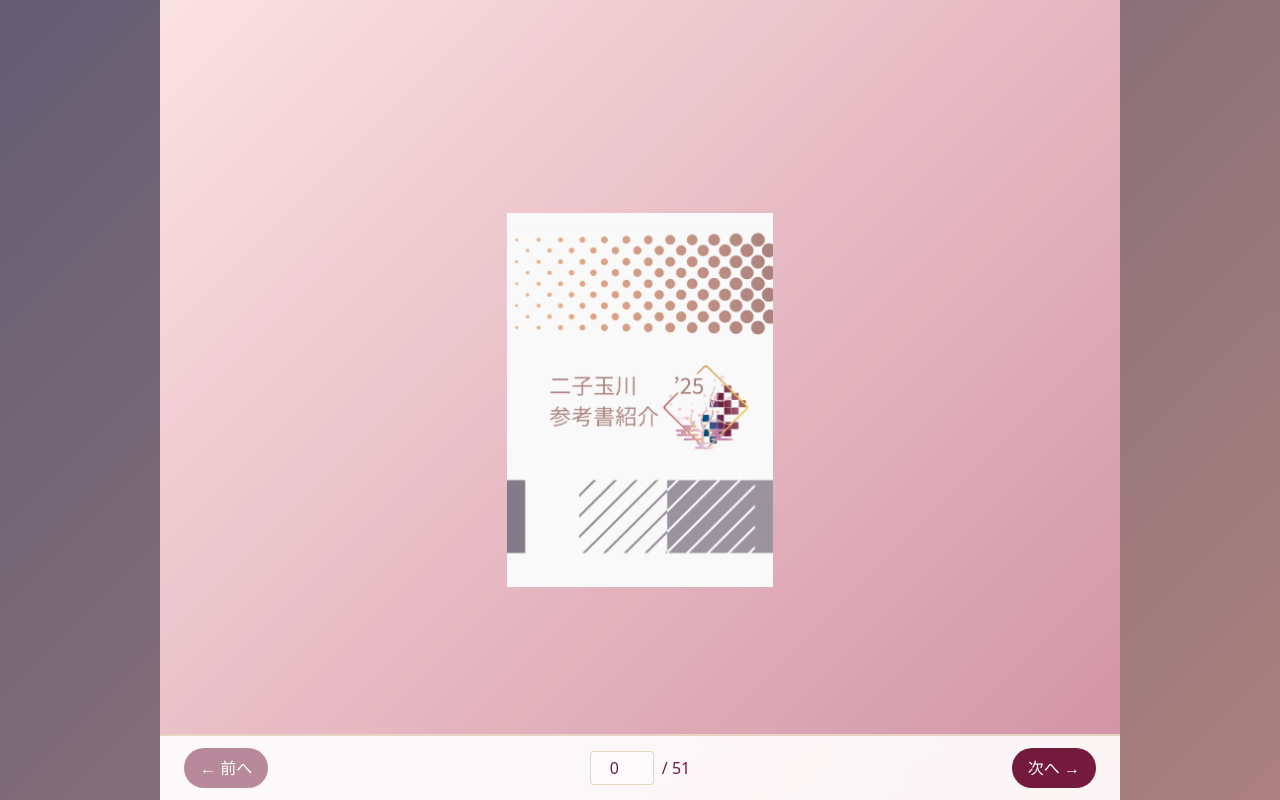
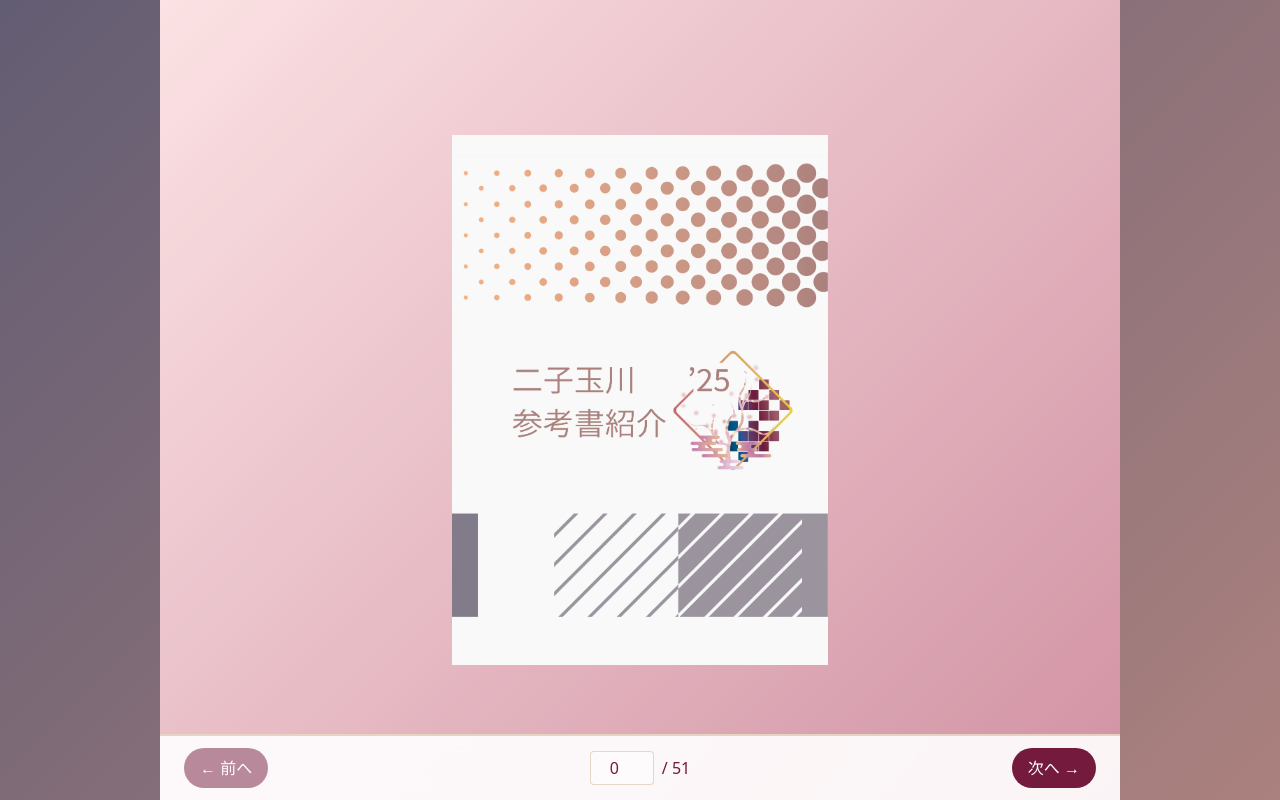
Before and after one commit to mon226/textBook, a Next.js app: page /pdf-viewer in a window 1280 px wide. Shown: the top 800 px of the page. Built offline with nearby package versions, Linux system fonts and the light colour scheme.

Commit message:
単開きページのmaxWidthを45%に統一

```diff
--- a/app/pdf-viewer/page.tsx
+++ b/app/pdf-viewer/page.tsx
@@ -184,10 +184,7 @@ export default function PDFViewerPage() {
                         key={pageNum}
                         className="relative h-full flex-1 select-none"
                         style={{
-                          maxWidth: displayPages.length === 1 ? '31.8%' : '45%',
-                          // 単開きの場合、見開きの1ページ分の幅（45%）に対して、
-                          // A4の縦横比（1.414）を考慮して幅を調整
-                          // 45% × (1/1.414) ≈ 31.8%
+                          maxWidth: '45%'
                         }}
                         onContextMenu={(e) => e.preventDefault()}
                         onDragStart={(e) => e.preventDefault()}
```
